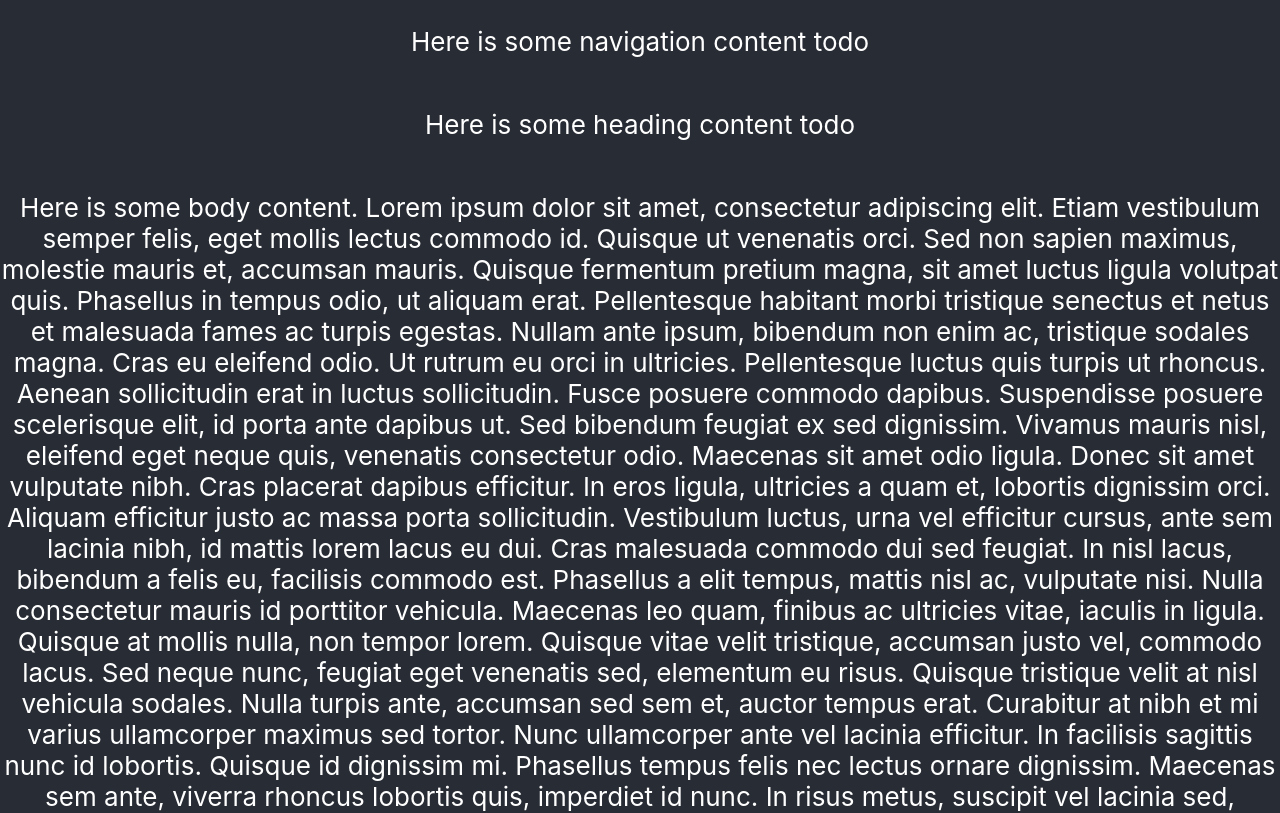
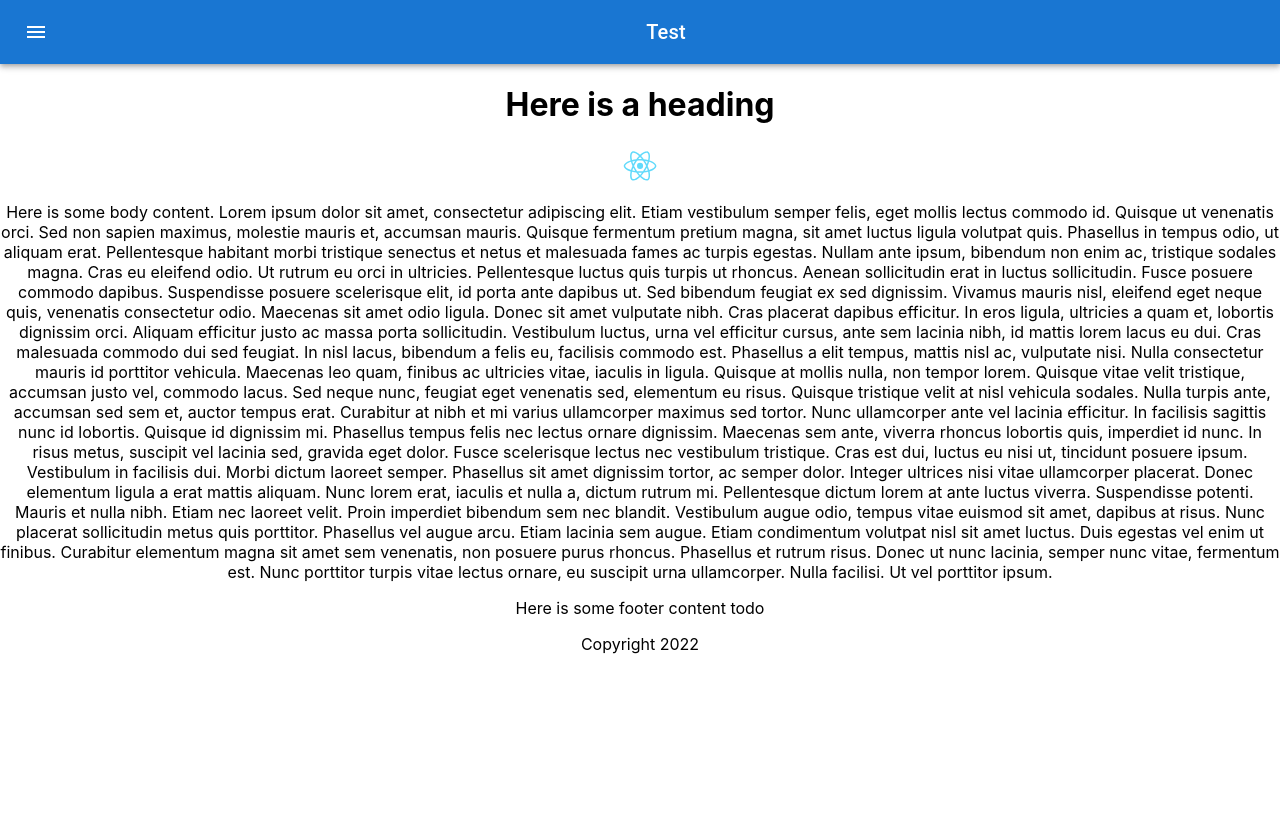
Before and after one commit to Keatsmachine/keatsmachine.github.io, a React (Create React App) app in the folder keatsmachine-github-pages/: page / in a window 1280 px wide. Shown: the top 813 px of the page. Built offline with nearby package versions, Linux system fonts and the light colour scheme.

Commit message:
Bring in mui library and start building a frame

```diff
--- a/keatsmachine-github-pages/package.json
+++ b/keatsmachine-github-pages/package.json
@@ -5,12 +5,16 @@
   "homepage": "https://keatsmachine.github.io",
   "dependencies": {
     "-": "0.0.1",
+    "@emotion/react": "^11.10.0",
+    "@emotion/styled": "^11.10.0",
+    "@mui/icons-material": "^5.8.4",
+    "@mui/material": "^5.10.1",
     "@testing-library/jest-dom": "^5.16.4",
     "@testing-library/react": "^13.3.0",
     "@testing-library/user-event": "^13.5.0",
     "react": "^18.2.0",
     "react-dom": "^18.2.0",
-    "react-scripts": "5.0.1",
+    "react-scripts": "^5.0.1",
     "save-dev": "0.0.1-security",
     "web-vitals": "^2.1.4"
   },
--- a/keatsmachine-github-pages/src/components/Heading.jsx
+++ b/keatsmachine-github-pages/src/components/Heading.jsx
@@ -1,9 +1,10 @@
 import React from "react";
-import '../styles/App.css';
+//import '../styles/App.css';
+
 
 function Heading() {
   return (
-    <p>Here is some heading content todo</p>
+    <h1>Here is a heading</h1>
   );
 }
 
--- a/keatsmachine-github-pages/src/components/Navigation.jsx
+++ b/keatsmachine-github-pages/src/components/Navigation.jsx
@@ -1,9 +1,34 @@
 import React from "react";
 import '../styles/App.css';
 
-function Navigation() {
+import AppBar from "@mui/material/AppBar";
+import Box from "@mui/material/Box";
+import Toolbar from "@mui/material/Toolbar";
+import Typography from "@mui/material/Typography";
+import Button from "@mui/material/Button";
+import IconButton from "@mui/material/IconButton";
+import MenuIcon from "@mui/icons-material/Menu";
+
+function Navigation(props) {
   return (
-    <p className="Navigation-bar">Here is some navigation content todo</p>
+    //<Box sx={{ flexGrow: 1 }}>
+      <AppBar position="sticky">
+        <Toolbar>
+          <IconButton
+            size="large"
+            edge="start"
+            color="inherit"
+            aria-label="menu"
+            sx={{ mr: 2 }}
+          >
+            <MenuIcon />
+          </IconButton>
+          <Typography variant="h6" component="div" sx={{ flexGrow: 1 }}>
+            {props.heading}
+          </Typography>
+        </Toolbar>
+      </AppBar>
+    //</Box>
   );
 }
 
--- a/keatsmachine-github-pages/src/components/app.jsx
+++ b/keatsmachine-github-pages/src/components/app.jsx
@@ -5,30 +5,19 @@ import Navigation from "./Navigation";
 import Heading from "./Heading";
 import Body from "./Body";
 import Footer from "./Footer";
+import Avatar from "@mui/material/Avatar";
 
 const year = new Date().getFullYear();
 
 function App() {
   return (
     <div className="App">
-      <header className="App-header">
-        {/* <img src={logo} className="App-logo" alt="logo" /> */}
-        <Navigation />
-        <Heading />
-        <Body />
-        <Footer />
-        {/* <a
-          className="App-link"
-          href="https://reactjs.org"
-          target="_blank"
-          rel="noopener noreferrer"
-        >
-          Learn React
-        </a> */}
-        <p>
-          Copyright {year}
-        </p>
-      </header>
+      <Navigation heading="Test" />
+      <Heading />
+      <Avatar alt="Remy Sharp" src={logo} style={{"margin":"auto"}}/>
+      <Body />
+      <Footer />
+      <p>Copyright {year}</p>
     </div>
   );
 }
--- a/keatsmachine-github-pages/src/styles/App.css
+++ b/keatsmachine-github-pages/src/styles/App.css
@@ -14,14 +14,8 @@
 }
 
 .App-header {
-  background-color: #282c34;
-  min-height: 100vh;
-  display: flex;
-  flex-direction: column;
-  align-items: center;
-  justify-content: center;
-  font-size: calc(10px + 2vmin);
-  color: white;
+  width: 100%;
+  position: fixed;
 }
 
 .App-link {
```
Also changed, not shown: 1 other file (tests, documents, lock files or other folders).
